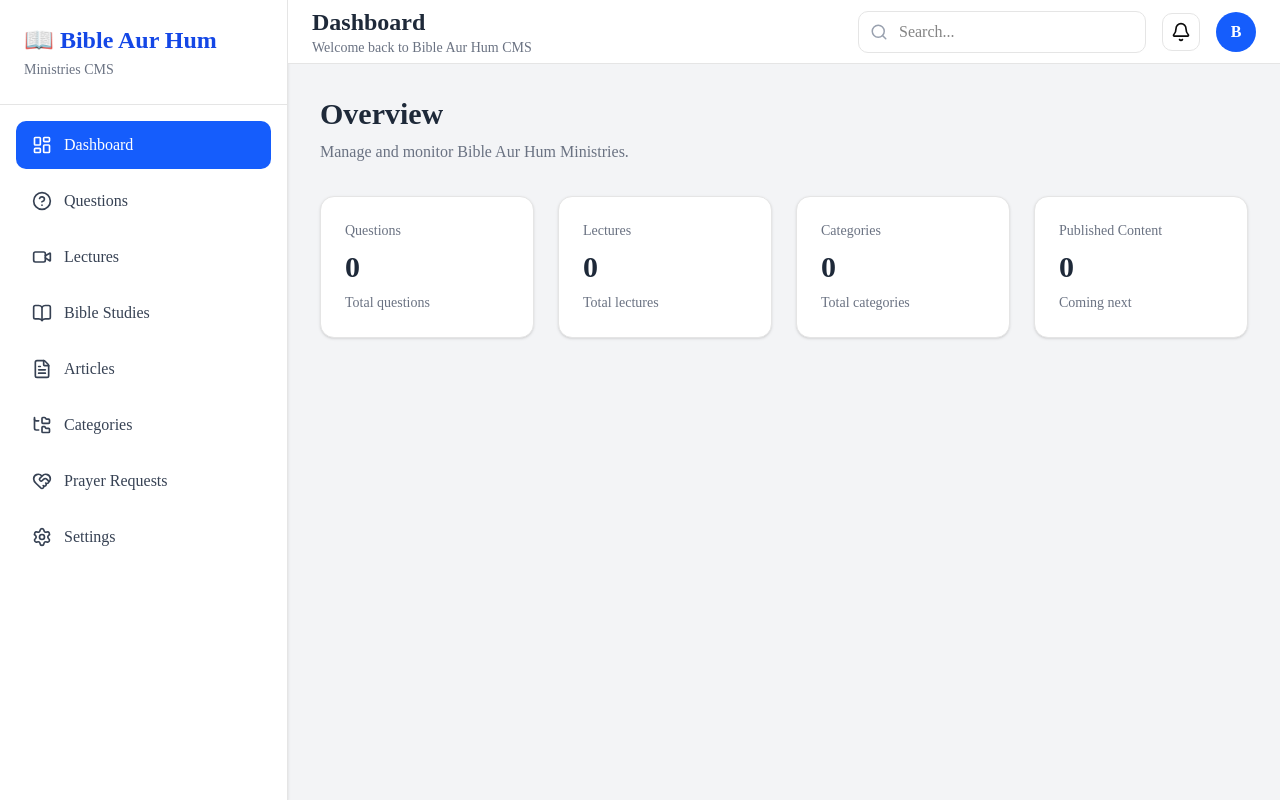
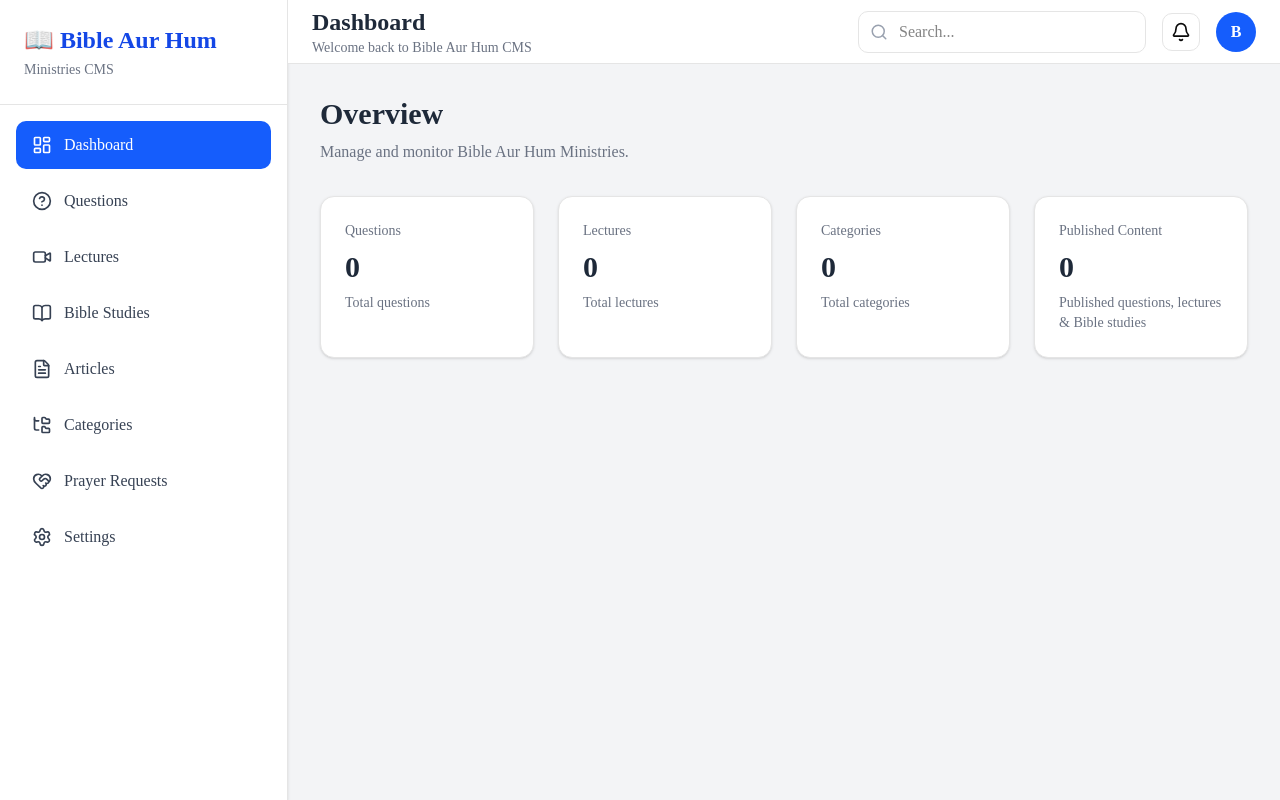
Before and after one commit to bibleaurhum/Bible-Aur-Hum-Ministries-Website, a Next.js app: page /admin in a window 1280 px wide. Built offline with nearby package versions, Linux system fonts and the light colour scheme; no server answers; the database is empty.

Commit message:
Fix published content dashboard count

```diff
--- a/app/(admin)/admin/page.tsx
+++ b/app/(admin)/admin/page.tsx
@@ -5,6 +5,23 @@
   const questionsCount = await prisma.question.count();
   const lecturesCount = await prisma.lecture.count();
   const categoriesCount = await prisma.category.count();
+
+  const publishedQuestionsCount = await prisma.question.count({
+    where: { status: "PUBLISHED" },
+  });
+
+  const publishedLecturesCount = await prisma.lecture.count({
+    where: { status: "PUBLISHED" },
+  });
+
+  const publishedBibleStudiesCount = await prisma.bibleStudy.count({
+    where: { status: "PUBLISHED" },
+  });
+
+  const publishedContentCount =
+    publishedQuestionsCount +
+    publishedLecturesCount +
+    publishedBibleStudiesCount;
 
   return (
     <div>
@@ -39,8 +56,8 @@
 
         <DashboardCard
           title="Published Content"
-          value="0"
-          description="Coming next"
+          value={publishedContentCount}
+          description="Published questions, lectures & Bible studies"
         />
       </div>
     </div>
```
